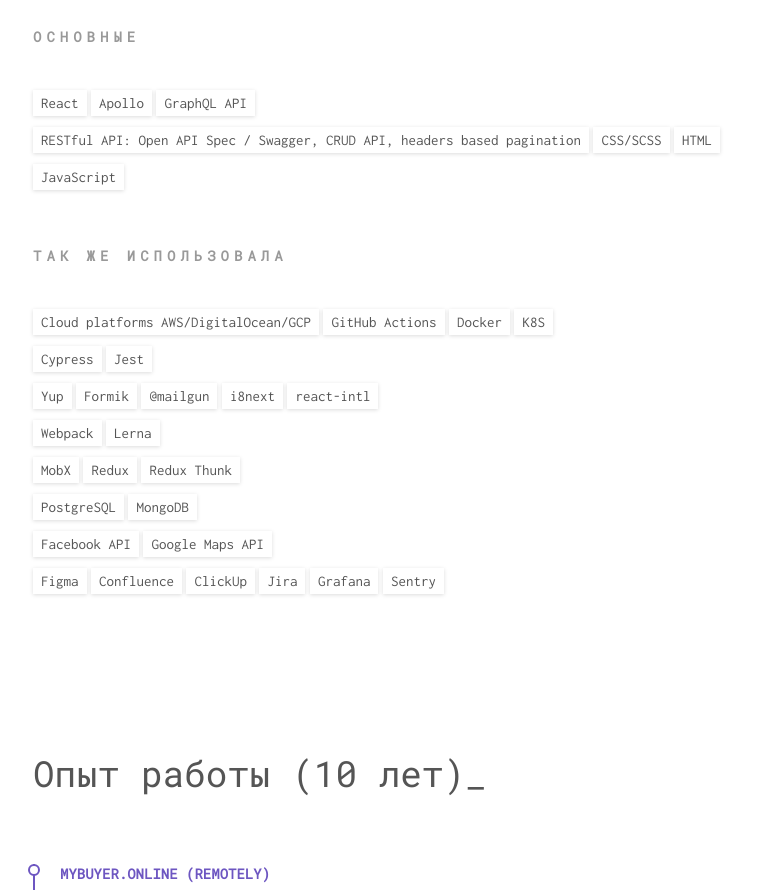
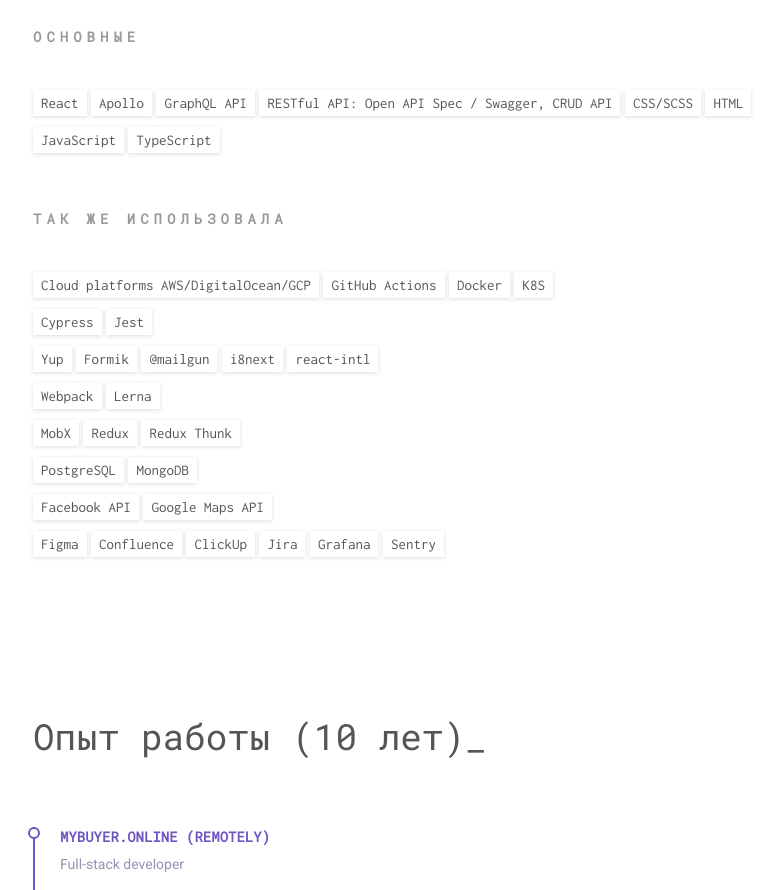
Before and after one commit to NinaSekret/resume, a website: page index.html in a window 1280 px wide. Shown: the part 1399-2289 px from the top of the page, without its empty margins (52-835 px from the left). Drawn offline with Linux system fonts and the light colour scheme.

Commit message:
fix layout

```diff
--- a/index.html
+++ b/index.html
@@ -150,12 +150,12 @@
               <label class="skills__block-label">Apollo</label>
               <label class="skills__block-label">GraphQL API</label>
               <label class="skills__block-label"
-                >RESTful API: Open API Spec / Swagger, CRUD API, headers based
-                pagination
+                >RESTful API: Open API Spec / Swagger, CRUD API
               </label>
               <label class="skills__block-label">CSS/SCSS</label>
               <label class="skills__block-label">HTML</label>
               <label class="skills__block-label">JavaScript</label>
+              <label class="skills__block-label">TypeScript</label>
             </div>
           </div>
           <h3 class="resume-list_title mt-5">Так же использовала</h3>
```
